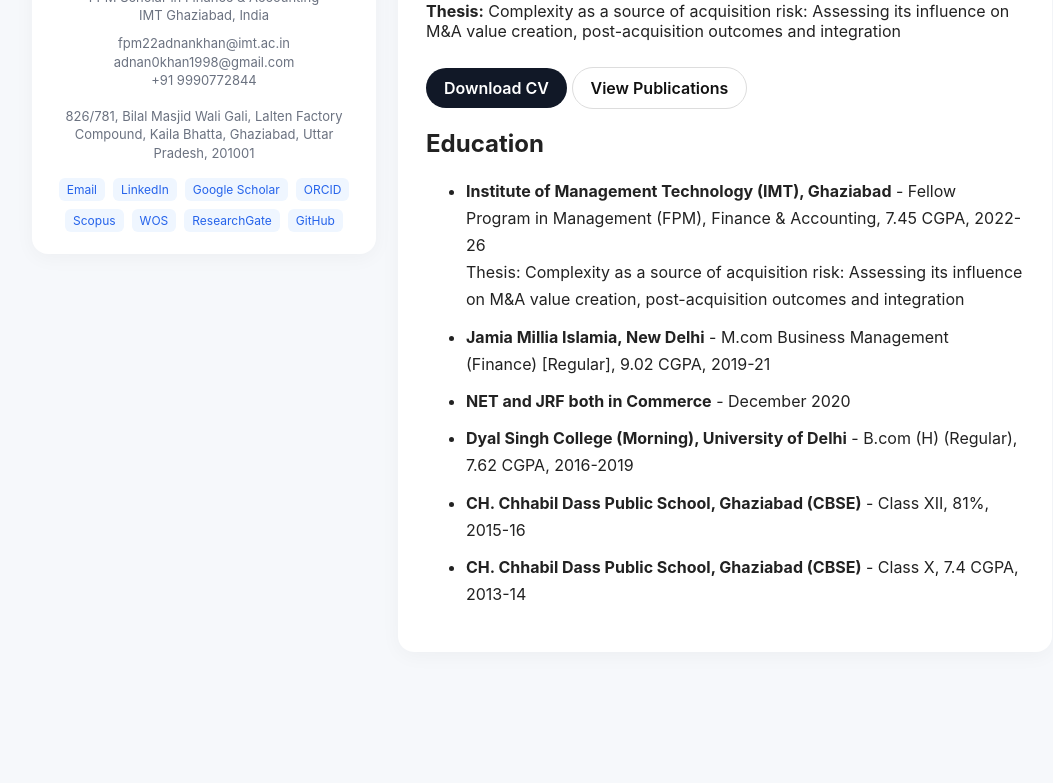
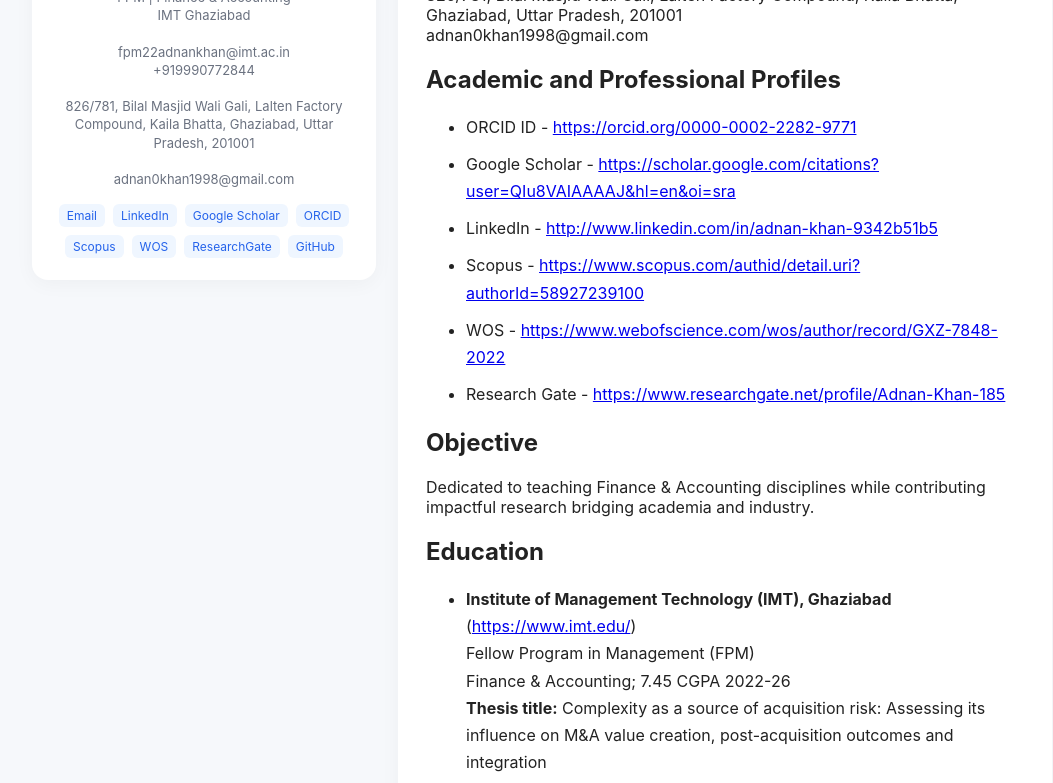
Before and after one commit to adnan-dev1998/adnan-dev1998.github.io, a plain HTML site: page index.html in a window 1280 px wide. Shown: the part 260-1043 px from the top of the page, without its empty margins (98-1151 px from the left). Before the commit the page ends 934 px from the top, so only its background shows below. Drawn offline with Linux system fonts and the light colour scheme.

Commit message:
Update index.html

```diff
--- a/index.html
+++ b/index.html
@@ -31,8 +31,7 @@ li{margin-bottom:10px}
 <div class="left">
 <div class="avatar">AK</div>
 <h3>Adnan Khan</h3>
-<div class="sub">FPM Scholar in Finance & Accounting<br>IMT Ghaziabad, India</div>
-<div class="sub" style="margin-top:10px">fpm22adnankhan@imt.ac.in<br>adnan0khan1998@gmail.com<br>+91 9990772844<br><br>826/781, Bilal Masjid Wali Gali, Lalten Factory Compound, Kaila Bhatta, Ghaziabad, Uttar Pradesh, 201001</div>
+<div class="sub">FPM | Finance & Accounting<br>IMT Ghaziabad<br><br>fpm22adnankhan@imt.ac.in<br>+919990772844<br><br>826/781, Bilal Masjid Wali Gali, Lalten Factory Compound, Kaila Bhatta, Ghaziabad, Uttar Pradesh, 201001<br><br>adnan0khan1998@gmail.com</div>
 <div class="links">
 <a href="mailto:fpm22adnankhan@imt.ac.in">Email</a>
 <a href="https://www.linkedin.com/in/adnan-khan-9342b51b5" target="_blank">LinkedIn</a>
@@ -46,19 +45,32 @@ li{margin-bottom:10px}
 </div>
 <div class="right">
 <h1>Welcome</h1>
+<p><b>FPM | Finance & Accounting</b><br>IMT Ghaziabad • fpm22adnankhan@imt.ac.in • +919990772844<br>826/781, Bilal Masjid Wali Gali, Lalten Factory Compound, Kaila Bhatta, Ghaziabad, Uttar Pradesh, 201001<br>adnan0khan1998@gmail.com</p>
+
+<h2>Academic and Professional Profiles</h2>
+<ul>
+<li>ORCID ID - <a href="https://orcid.org/0000-0002-2282-9771" target="_blank">https://orcid.org/0000-0002-2282-9771</a></li>
+<li>Google Scholar - <a href="https://scholar.google.com/citations?user=QIu8VAIAAAAJ&hl=en&oi=sra" target="_blank">https://scholar.google.com/citations?user=QIu8VAIAAAAJ&hl=en&oi=sra</a></li>
+<li>LinkedIn - <a href="http://www.linkedin.com/in/adnan-khan-9342b51b5" target="_blank">http://www.linkedin.com/in/adnan-khan-9342b51b5</a></li>
+<li>Scopus - <a href="https://www.scopus.com/authid/detail.uri?authorId=58927239100" target="_blank">https://www.scopus.com/authid/detail.uri?authorId=58927239100</a></li>
+<li>WOS - <a href="https://www.webofscience.com/wos/author/record/GXZ-7848-2022" target="_blank">https://www.webofscience.com/wos/author/record/GXZ-7848-2022</a></li>
+<li>Research Gate - <a href="https://www.researchgate.net/profile/Adnan-Khan-185" target="_blank">https://www.researchgate.net/profile/Adnan-Khan-185</a></li>
+</ul>
+
+<h2>Objective</h2>
 <p>Dedicated to teaching Finance & Accounting disciplines while contributing impactful research bridging academia and industry.</p>
-<p><b>Thesis:</b> Complexity as a source of acquisition risk: Assessing its influence on M&A value creation, post-acquisition outcomes and integration</p>
-<p><a href="cv.html" class="btn">Download CV</a> <a href="publications.html" class="btn" style="background:#fff;color:#111;border:1px solid #ddd">View Publications</a></p>
 
 <h2>Education</h2>
 <ul>
-<li><b>Institute of Management Technology (IMT), Ghaziabad</b> - Fellow Program in Management (FPM), Finance & Accounting, 7.45 CGPA, 2022-26<br>Thesis: Complexity as a source of acquisition risk: Assessing its influence on M&A value creation, post-acquisition outcomes and integration</li>
-<li><b>Jamia Millia Islamia, New Delhi</b> - M.com Business Management (Finance) [Regular], 9.02 CGPA, 2019-21</li>
+<li><b>Institute of Management Technology (IMT), Ghaziabad</b> (<a href="https://www.imt.edu/" target="_blank">https://www.imt.edu/</a>)<br>Fellow Program in Management (FPM)<br>Finance & Accounting; 7.45 CGPA 2022-26<br><b>Thesis title:</b> Complexity as a source of acquisition risk: Assessing its influence on M&A value creation, post-acquisition outcomes and integration</li>
 <li><b>NET and JRF both in Commerce</b> - December 2020</li>
-<li><b>Dyal Singh College (Morning), University of Delhi</b> - B.com (H) (Regular), 7.62 CGPA, 2016-2019</li>
-<li><b>CH. Chhabil Dass Public School, Ghaziabad (CBSE)</b> - Class XII, 81%, 2015-16</li>
-<li><b>CH. Chhabil Dass Public School, Ghaziabad (CBSE)</b> - Class X, 7.4 CGPA, 2013-14</li>
+<li><b>Jamia Millia Islamia; Jamia Nagar, Okhla, New Delhi, Delhi 110025</b> (<a href="https://jmi.ac.in/" target="_blank">https://jmi.ac.in/</a>)<br>M.com Business Management (Finance) [Regular]<br>Finance (9.02 CGPA) 2019-21</li>
+<li><b>Dyal Singh College (Morning), Lodhi Road, Pragati Vihar, New Delhi 110003</b> (<a href="https://www.dsc.du.ac.in/" target="_blank">https://www.dsc.du.ac.in/</a>), University of Delhi<br>B.com (H) (Regular) 2016-2019<br>(7.62 CGPA)</li>
+<li><b>CH. Chhabil Dass Public School, Patel Nagar II, Ghaziabad 201001</b> (<a href="https://www.ccdps.in/" target="_blank">https://www.ccdps.in/</a>)<br>Central board of secondary education (CBSE)<br>Class XII 2015-16<br>(81%)</li>
+<li><b>CH. Chhabil Dass Public School, Patel Nagar II, Ghaziabad 201001</b> (<a href="https://www.ccdps.in/" target="_blank">https://www.ccdps.in/</a>)<br>Central board of secondary education (CBSE)<br>Class X<br>(7.4 CGPA)</li>
 </ul>
+
+<p><a href="cv.html" class="btn">Download CV</a> <a href="publications.html" class="btn" style="background:#fff;color:#111;border:1px solid #ddd">View Publications</a></p>
 
 </div>
 </div>
```
